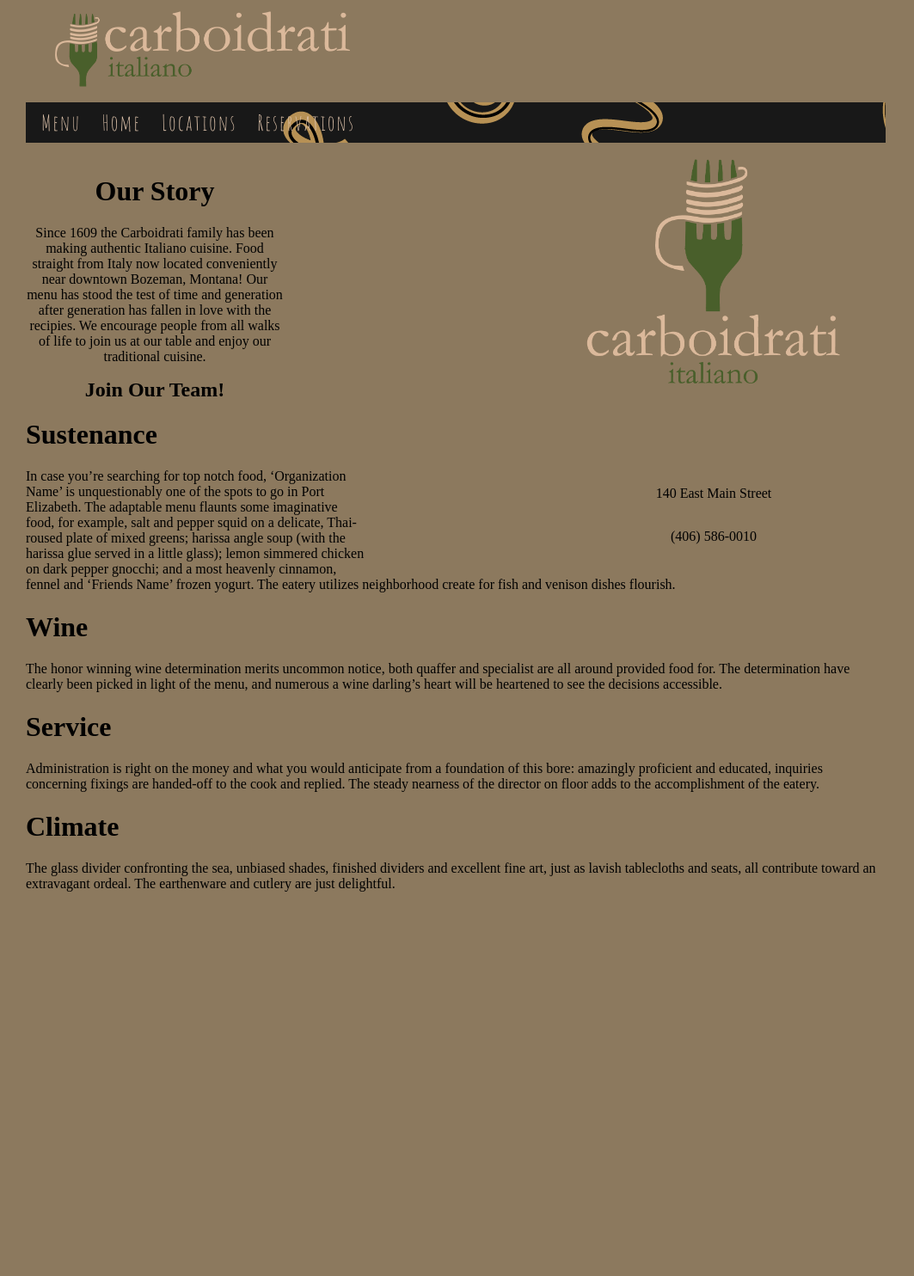
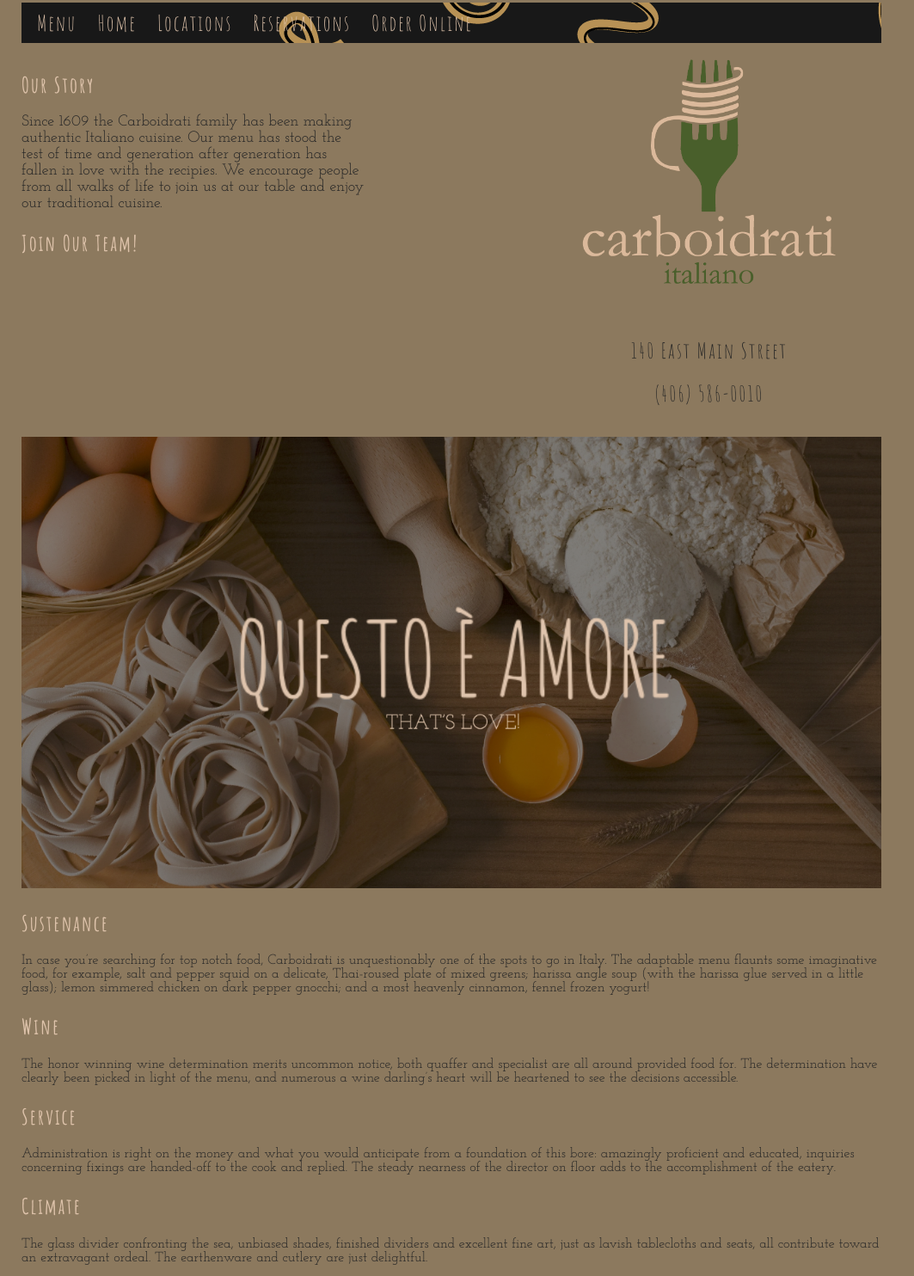
Before and after one commit to severnc/CS145-Final, a plain HTML site: page html/aboutUs.html in a window 1280 px wide. Shown: the part 154-1638 px from the top of the page at 86% size, without its empty margins (0-1063 px from the left). Before the commit the page ends 1199 px from the top, so only its background shows below. Drawn offline with Linux system fonts and the light colour scheme.

Commit message:
Add files via upload

```diff
--- a/css/aboutUs.css
+++ b/css/aboutUs.css
@@ -1,4 +1,11 @@
+
 body {
+	margin: 25px;
+}
+
+p{
+	font-family: 'Josefin Slab', serif;
+	color: #262626;
 }
 
 /*Left side of the about us page*/
@@ -6,8 +13,7 @@ body {
 .leftFloat {
 	display: block;
 	float: left;
-	width: 300px;
-	text-align: center;
+	width: 400px;
 }
 
 .leftFloat img {
@@ -15,8 +21,31 @@ body {
 	margin-top: 100px;
 }
 
-.leftFloat h2 {
-	margin-top: 15px;
+.leftFloat h1{
+	font-family: 'Amatic SC', cursive;
+	font-size: 25px;
+	letter-spacing: 2px;
+	color: #DEC3AB;
+}
+
+.leftFloat h2{
+	font-family: 'Amatic SC', cursive;
+	font-size: 25px;
+	letter-spacing: 2px;
+	color: #DEC3AB;
+	text-decoration: none;
+}
+a{
+	color: #DEC3AB;
+	text-decoration: none;}
+
+a:hover{
+	background-color: #BA4409;
+}
+
+.leftFloat p{
+	font-family: 'Josefin Slab', serif;
+	font-size: 18px;
 }
 
 /*Right side of the about us page*/
@@ -37,6 +66,24 @@ body {
 	clear: both;
 	width: 800px;
 	text-align: center;
-	padding-top: 100px;
+	padding-top: 50px;
 	line-height: 50px;
+	font-family: 'Amatic SC', cursive;
+	font-size: 25px;
+	letter-spacing: 2px;
+	color: #262626;
 }
+.categories {
+	display: block;
+	width: 1000px;
+}
+
+.categories p{
+	font-family: 'Josefin Slab', serif;
+	color: #262626;
+}
+.categories h2{
+	font-family: 'Amatic SC', cursive;
+	font-size: 25px;
+	letter-spacing: 2px;
+	color: #DEC3AB;}
--- a/css/global.css
+++ b/css/global.css
@@ -31,7 +31,7 @@ li a{
 	letter-spacing: 2px;
 }
 a:hover{
-background-color: #46592A;}
+background-color: #BA4409;}
 
 .footer {
   position: static;
@@ -40,11 +40,11 @@ background-color: #46592A;}
   font-family: 'Amatic SC', cursive;
   font-size: 25px;
   letter-spacing: 2px;
-  margin: auto;
+  margin-right: 425px;
 }
 .rightfooter h1 {
 	float: left;
 }
-.leftfooter h1 {
+.leftfooter {
 	float: right;
 }
--- a/css/menu.css
+++ b/css/menu.css
@@ -22,22 +22,13 @@ body{
 	letter-spacing: 2px;
 	color: #DEC3AB;
 }
-.menu_section h2 {
-	font-family: 'Amatic SC', cursive;
-	font-size: 15px;
-	letter-spacing: 2px;
-	color: #DEC3AB;
-}
 .menu_item {
 	margin: 0px;
 	position: relative;
 	font-family: 'Josefin Slab', serif;
-	color: #262626;
 }
 .menu_item h4 {
 	margin-bottom: 0px;
-	font-size: 20px;
-	letter-spacing: 2px;
 }
 .price {
 	display: block;
@@ -45,6 +36,7 @@ body{
 	position: absolute;
 	bottom: 0px;
 	right: 0;
+	font-weight: bold;
 }
 .description {
 	margin-top: 5px;
@@ -58,9 +50,6 @@ hr {
     border-top: 1px dotted black;
     margin-top: -20px;
 			}
-h1{
-	font-style: bold;
-	font-family: 'Amatic SC', cursive;
-	font-size: 25px;
-	letter-spacing: 2px;
-	color: #DEC3AB;}
+
+  h1{ font-family: 'Josefin Slab', serif;}
+}
--- a/html/aboutUs.html
+++ b/html/aboutUs.html
@@ -1,10 +1,8 @@
+
 <!doctype html>
 
 <html lang=en-us>
 <head>
-	<meta content="text/html;charset=utf-8" http-equiv="content-type">
-	<title>Index Page</title>
-	<link rel="stylesheet" href="../css/aboutUs.css" type="text/css">
 	<meta content="text/html; charset=utf-8" http-equiv="content-type">
 	<link rel="preconnect" href="https://fonts.googleapis.com">
 	<link rel="preconnect" href="https://fonts.gstatic.com" crossorigin>
@@ -16,13 +14,6 @@
 </head>
 
 <body>
-	<h1>About Us</h1>
-	<a href="../index.html">Home</a>
-	<br>
-	<a href="menu.html">Menu</a>
-	<br>
-</body>
-</html>
 
 	<img class="headerLogo" src="../images/carbHorz.png" alt="Carboidrati Logo">
 	<ul>
@@ -30,20 +21,20 @@
 		<li><a href="../index.html">Home</a></li>
 		<li><a href="">Locations</a></li>
 		<li><a href="">Reservations</a></li>
+		<li><a href="">Order Online</a></li>
 	</ul>
 
 	<div class="leftFloat">
 		<h1>Our Story</h1>
 		<p>
 			Since 1609 the Carboidrati family has been making authentic
-			Italiano cuisine. Food straight from Italy now located conveniently
-			near downtown Bozeman, Montana! Our menu has stood the test of time
+			Italiano cuisine. Our menu has stood the test of time
 			and generation after generation has fallen in love with the recipies.
 			We encourage people from all walks of life to join us at our table
 			and enjoy our traditional cuisine.
 		</p>
 
-		<h2>Join Our Team!</h2>
+		<h2><a href="">Join Our Team!</a></h2>
 
 	</div>
 
@@ -53,13 +44,44 @@
 		<p>140 East Main Street<br>
 		(406) 586-0010</p>
 	</div>
-	<div id="content">
-		<h1>Sustenance</h1>
-		<p>In case you’re searching for top notch food, ‘Organization Name’ is unquestionably one of the spots to go in Port Elizabeth. The adaptable menu flaunts some imaginative food, for example, salt and pepper squid on a delicate, Thai-roused plate of mixed greens; harissa angle soup (with the harissa glue served in a little glass); lemon simmered chicken on dark pepper gnocchi; and a most heavenly cinnamon, fennel and ‘Friends Name’ frozen yogurt. The eatery utilizes neighborhood create for fish and venison dishes flourish.
-		<h1>Wine</h1>
-		The honor winning wine determination merits uncommon notice, both quaffer and specialist are all around provided food for. The determination have clearly been picked in light of the menu, and numerous a wine darling’s heart will be heartened to see the decisions accessible.
-		<h1>Service</h1>
-		Administration is right on the money and what you would anticipate from a foundation of this bore: amazingly proficient and educated, inquiries concerning fixings are handed-off to the cook and replied. The steady nearness of the director on floor adds to the accomplishment of the eatery.
-		<h1>Climate</h1>
-		The glass divider confronting the sea, unbiased shades, finished dividers and excellent fine art, just as lavish tablecloths and seats, all contribute toward an extravagant ordeal. The earthenware and cutlery are just delightful.
+	<div>
+		<img src="../images/questoamore.png" alt="that's love'" width="1000px" margin-top='10px'>
 	</div>
+
+	<div class="categories">
+		<h2>Sustenance</h2>
+		<p>In case you’re searching for top notch food, Carboidrati is unquestionably one
+		of the spots to go in Italy. The adaptable menu flaunts some imaginative food, for example, salt and
+		pepper squid on a delicate, Thai-roused plate of mixed greens; harissa angle soup (with the harissa glue served
+		in a little glass); lemon simmered chicken on dark pepper gnocchi; and a most heavenly cinnamon, fennel
+		frozen yogurt!</p>
+		<h2>Wine</h2>
+		<p>The honor winning wine determination merits uncommon notice, both quaffer and specialist are all around provided
+		food for. The determination have clearly been picked in light of the menu, and numerous a wine darling’s
+		heart will be heartened to see the decisions accessible.</p>
+		<h2>Service</h2>
+		<p>Administration is right on the money and what you would anticipate from a foundation of this bore: amazingly
+		proficient and educated, inquiries concerning fixings are handed-off to the cook and replied. The steady
+		nearness of the director on floor adds to the accomplishment of the eatery.</p>
+		<h2>Climate</h2>
+		<p>The glass divider confronting the sea, unbiased shades, finished dividers and excellent fine art, just as
+		lavish tablecloths and seats, all contribute toward an extravagant ordeal.
+		The earthenware and cutlery are just delightful.</p>
+	</div>
+
+	<div class="footer">
+		<div class="rightfooter">
+			<p>
+			<h1>Find Us: </h1>
+			<iframe src="https://www.google.com/maps/embed?pb=!1m18!1m12!1m3!1d3005.188803980801!
+			2d16.544317950264045!3d41.13040417918694!2m3!1f0!2f0!3f0!3m2!1i1024!2i768!4f13.1!3m3!
+			1m2!1s0x1347f72bf3ece677%3A0x456a769f78fa60e7!2sMatilda%20%E2%80%A2%20Carboidrati!5e0!
+			3m2!1sen!2sus!4v1627334407216!5m2!1sen!2sus"
+			width="400" height="300" style="border:0;" allowfullscreen="" loading="lazy"></iframe>
+			</p>
+		</div>
+		<div class="leftfooter">
+
+			<img style="mix-blend-mode: multiply" src="../images/socialLogos.png" alt="Instagram">
+		</div>
+	</div>
```
Also changed, not shown: css/index.css (+15 -4 lines), html/menu.html (+25 -25 lines), index.html (+15 -24 lines), images/buonapetito.png (added), images/questoamore.png (added), images/socialLogos.png (added).
